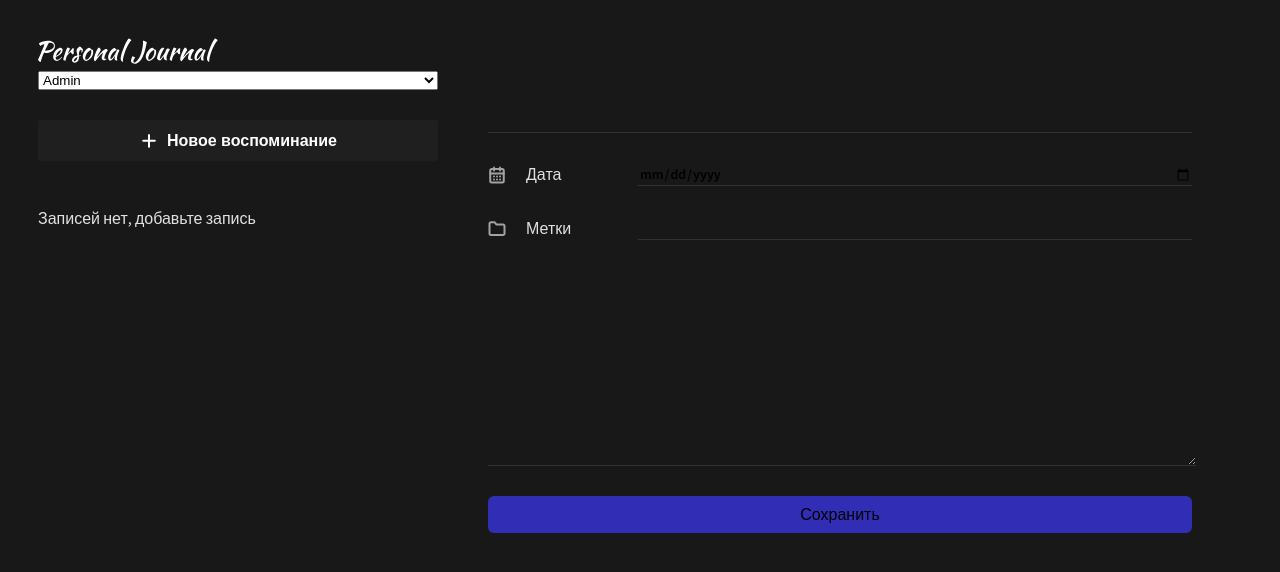
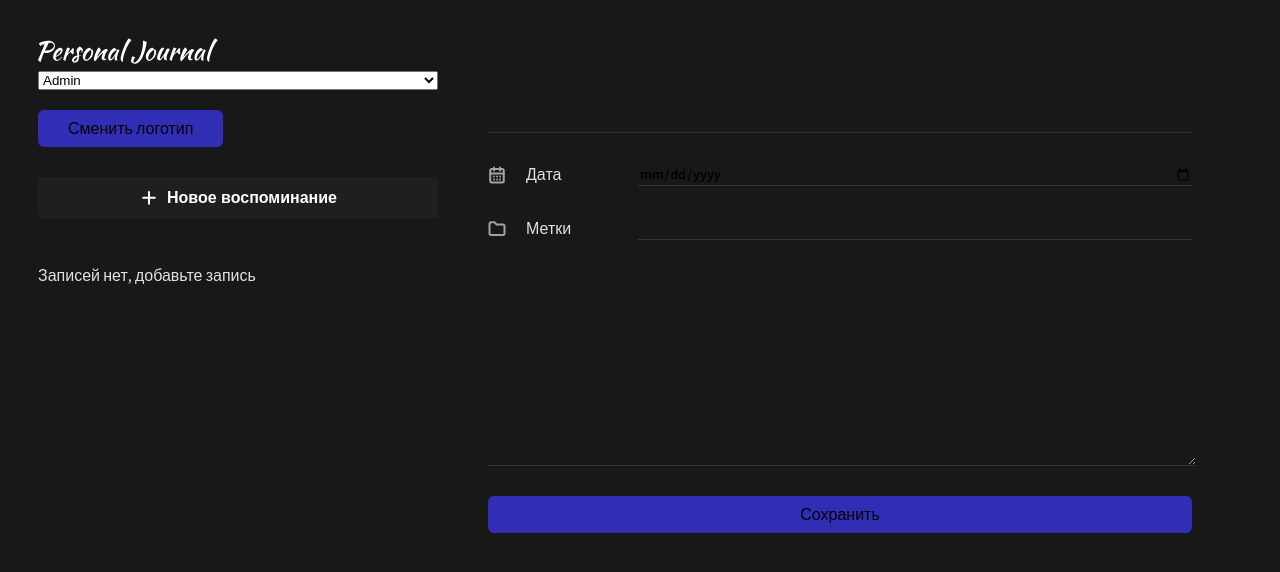
Before and after one commit to Uri555459/react-journal, a React (Vite) app: page / in a window 1280 px wide. Shown: the top 572 px of the page. Built offline with nearby package versions, Linux system fonts and the light colour scheme.

Commit message:
Added change logo image logic and button

```diff
--- a/src/components/Button/Button.jsx
+++ b/src/components/Button/Button.jsx
@@ -2,13 +2,13 @@ import cn from 'clsx'
 
 import styles from './Button.module.scss'
 
-export const Button = ({ text = '', onClick = () => {} }) => {
+export const Button = ({ children, onClick = () => {} }) => {
 	return (
 		<button
 			className={cn(styles.button, styles.accent)}
 			onClick={onClick}
 		>
-			{text}
+			{children}
 		</button>
 	)
 }
--- a/src/components/Header/Header.jsx
+++ b/src/components/Header/Header.jsx
@@ -1,14 +1,23 @@
-import logoImage from '/logo.svg'
+import { useState } from 'react'
 
-import { Logo, SelectUser } from '../'
+import { Button, Logo, SelectUser } from '../'
 
 import styles from './Header.module.scss'
 
+const logos = ['/logo.svg', '/vite.svg']
+
 export const Header = () => {
+	const [logoIndex, setLogoIndex] = useState(0)
+
+	const toggleLogo = () => {
+		setLogoIndex(state => Number(!state))
+	}
+
 	return (
 		<header className={styles.header}>
-			<Logo image={logoImage} />
+			<Logo image={logos[logoIndex]} />
 			<SelectUser />
+			<Button onClick={toggleLogo}>Сменить логотип</Button>
 		</header>
 	)
 }
--- a/src/components/JournalForm/JournalForm.jsx
+++ b/src/components/JournalForm/JournalForm.jsx
@@ -150,7 +150,7 @@ export const JournalForm = ({ onSubmit }) => {
 				})}
 				onChange={onChange}
 			></textarea>
-			<Button text='Сохранить' />
+			<Button>Сохранить</Button>
 		</form>
 	)
 }
--- a/src/index.scss
+++ b/src/index.scss
@@ -17,4 +17,5 @@
 select {
 	display: block;
 	width: 100%;
+	margin-bottom: 20px;
 }
```
